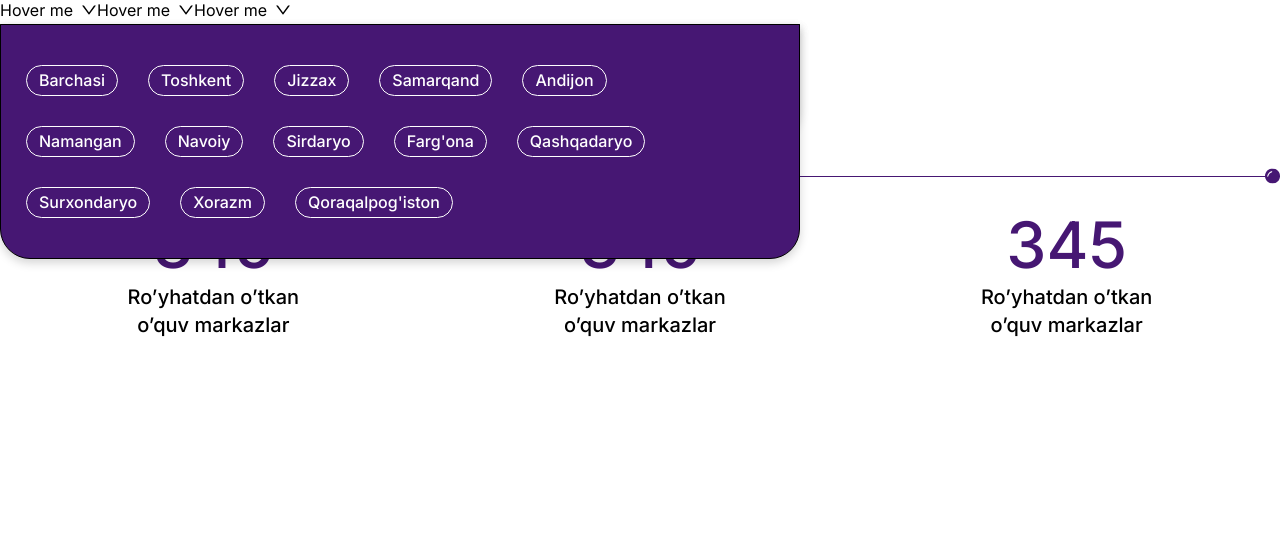
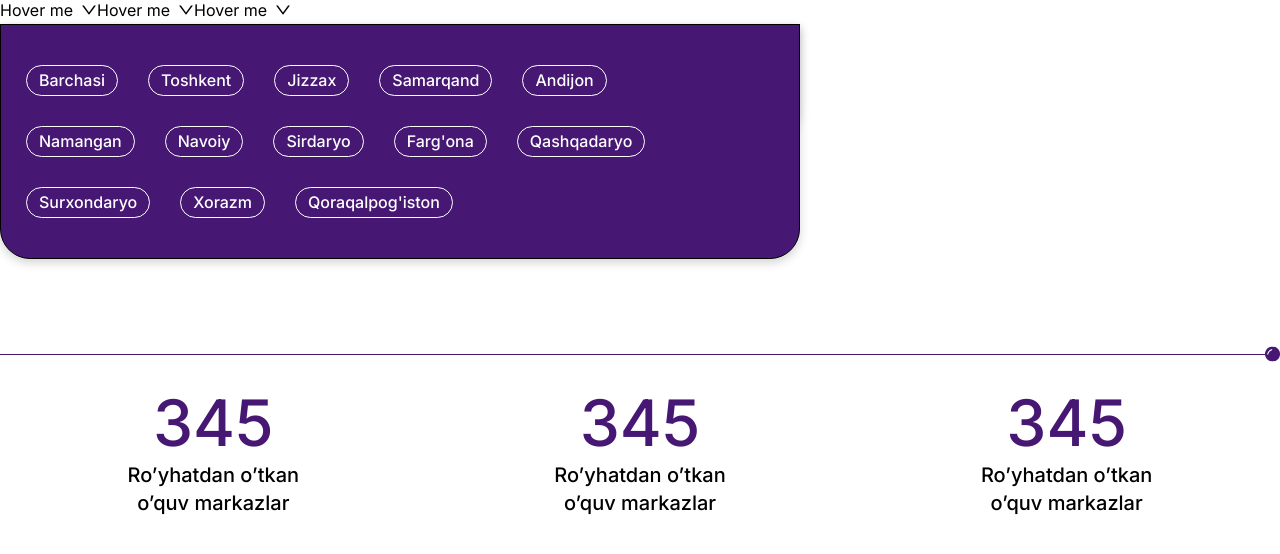
Before and after one commit to FazliddinMirzaqosimov/findedu-web, a Next.js app: page /components in a window 1280 px wide. Shown: the top 554 px of the page. Built offline with nearby package versions, Linux system fonts and the light colour scheme.

Commit message:
tag components

```diff
--- /dev/null
+++ b/src/components/Tag/tag.module.scss
@@ -0,0 +1,52 @@
+$blue:#461773;
+//for blue tag
+.tag_blue{
+  border: 1px solid $blue;
+  border-radius: 30px;
+  padding: 6.5px 20px;
+  background-color: transparent;
+  cursor: pointer;
+  p{
+    font-family: 'Inter';
+    font-style: normal;
+    font-weight: 500;
+    font-size: 16px;
+    line-height: 19px;
+    color: $blue;
+  }
+
+
+  &:hover{
+    background-color: var(--primary);
+
+    p{
+      color: white;
+    }
+  }
+}
+//for black tag
+
+.tag_black{
+  border: 1px solid var(--text);
+  border-radius: 30px;
+  padding: 6.5px 20px;
+  background-color: transparent;
+  cursor: pointer;
+  p{
+    font-family: 'Inter';
+    font-style: normal;
+    font-weight: 500;
+    font-size: 16px;
+    line-height: 19px;
+    color: var(--text);
+  }
+
+
+  &:hover{
+    background-color: var(--primary);
+
+    p{
+      color: white;
+    }
+  }
+}
--- /dev/null
+++ b/src/components/Tag/tag.tsx
@@ -0,0 +1,17 @@
+import style from './tag.module.scss'
+
+interface TagI{
+    text:string
+    color: 'black' | 'blue'
+}
+
+const Tag = ({text,color}:TagI) => {
+    return(
+        <>
+            <button className={color==='blue' ? style.tag_blue : style.tag_black}>
+               <p >{text}</p>
+            </button>
+        </>
+    )
+}
+export default Tag
--- a/src/pages/components.tsx
+++ b/src/pages/components.tsx
@@ -1,22 +1,28 @@
 import Counter from "@/components/counter/Counter";
 import Input from "@/components/Input/Input";
 import React from "react";
+import Tag from "@/components/Tag/tag";
+import style from '@/styles/components.module.scss'
 
 const Components = () => {
     return (
         <div>
-      <Input />
-      <h1>salom</h1>
-      <h1>salom</h1>
-      <h1>salom</h1>
-      <h1>salom</h1>
+            <div className={style.componentWrapper}>
+                <Input/>
+            </div>
+            <div className={style.componentWrapper}>
+                <Tag text={'tag'} color={'blue'}/>
+            </div>
+
+            <div className={style.componentWrapper}>
                 <Counter
                     options={[
-          { count: 345, label: "Ro’yhatdan o’tkan o’quv markazlar" },
-          { count: 345, label: "Ro’yhatdan o’tkan o’quv markazlar" },
-          { count: 345, label: "Ro’yhatdan o’tkan o’quv markazlar" },
+                        {count: 345, label: "Ro’yhatdan o’tkan o’quv markazlar"},
+                        {count: 345, label: "Ro’yhatdan o’tkan o’quv markazlar"},
+                        {count: 345, label: "Ro’yhatdan o’tkan o’quv markazlar"},
                     ]}
                 />
+            </div>
         </div>
     );
 };
--- /dev/null
+++ b/src/styles/components.module.scss
@@ -0,0 +1,3 @@
+.componentWrapper {
+  margin-bottom: 150px;
+}
--- a/src/styles/globals.css
+++ b/src/styles/globals.css
@@ -18,6 +18,7 @@ body {
   --primary: #461773;
   --white: #ffffff;
   --black: #000000;
+  --text:#0A0311;
 }
 
 /* ::-webkit-scrollbar
@@ -25,14 +26,12 @@ body {
 	width: 10px;
 	background-color: white;
 }
-
 ::-webkit-scrollbar-track
 {
 	background-color: var(--primary);
   border-left: 4.5px solid white;
   border-right: 4.5px solid white;
 }
-
 ::-webkit-scrollbar-thumb
 {
 	border-radius: 10px;
```
Also changed, not shown: 1 other file (tests, documents, lock files or other folders). Lines whose indentation alone changed are shown as unchanged.
